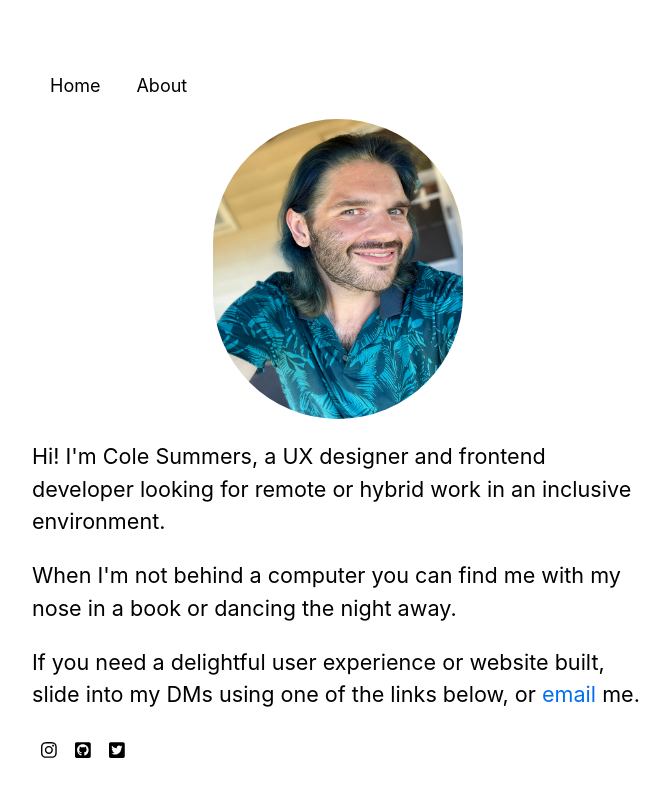
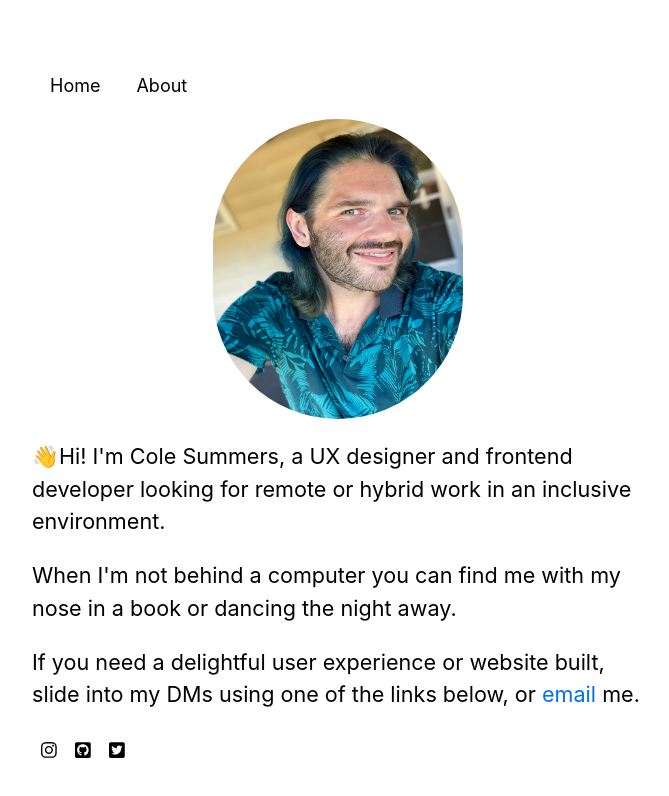
Before and after one commit to ncolesummers/Portfolio, a Next.js app in the folder nextjs-blog/: page /about in a window 1280 px wide. Shown: the top 796 px of the page, without its empty margins (302-971 px from the left). Built offline with nearby package versions, Linux system fonts and the light colour scheme.

Commit message:
updated about.tsx

```diff
--- a/nextjs-blog/pages/about.tsx
+++ b/nextjs-blog/pages/about.tsx
@@ -16,7 +16,7 @@ export default function About() {
                 />
             </div>
             <section className={utilStyles.headingMd}>
-                <p>Hi!  I'm Cole Summers, a UX designer and frontend developer looking for remote or hybrid work in an inclusive environment.</p>
+                <p>👋Hi!  I'm Cole Summers, a UX designer and frontend developer looking for remote or hybrid work in an inclusive environment.</p>
                 <p>When I'm not behind a computer you can find me with my nose in a book or dancing the night away.</p>
                 <p>If you need a delightful user experience or website built, slide into my DMs using one of the links below, or <a href = "mailto:nsummers72@gmail.com?subject = Design Request">email</a> me. </p>
             </section>
```
